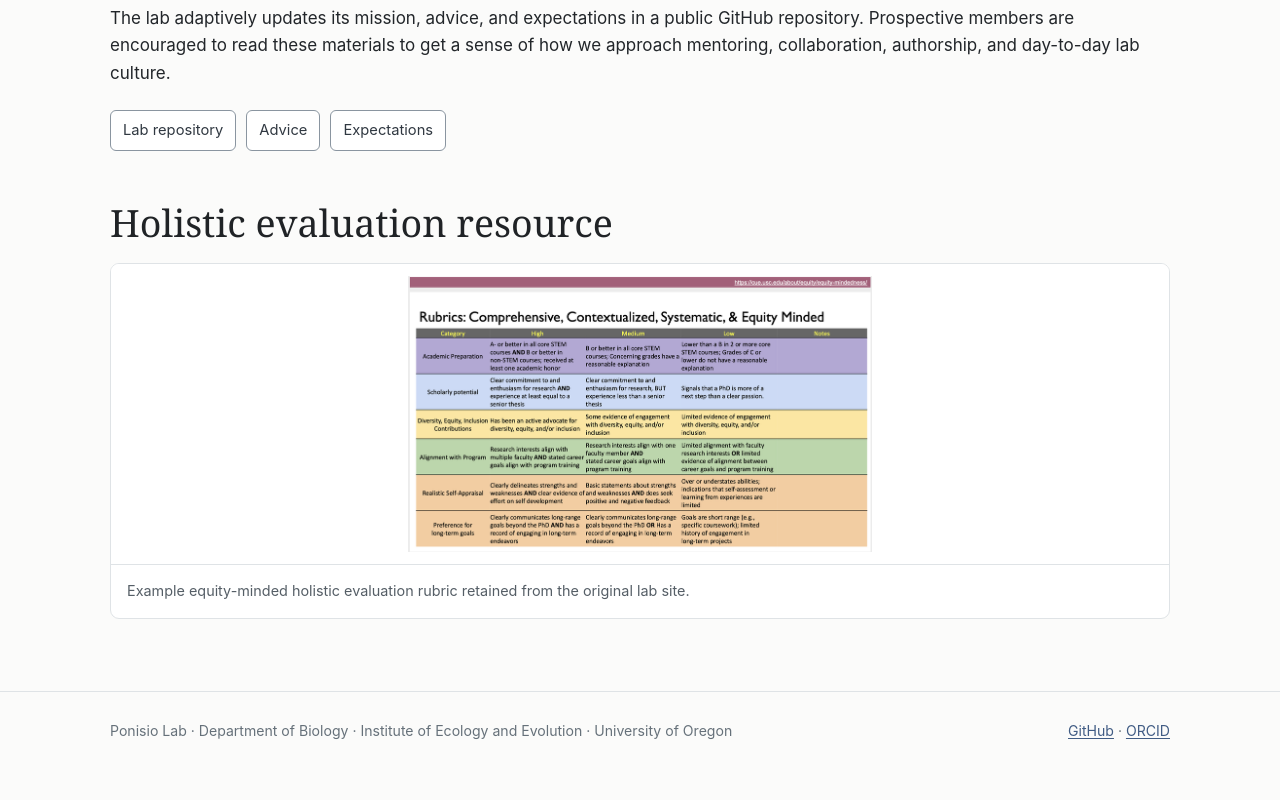
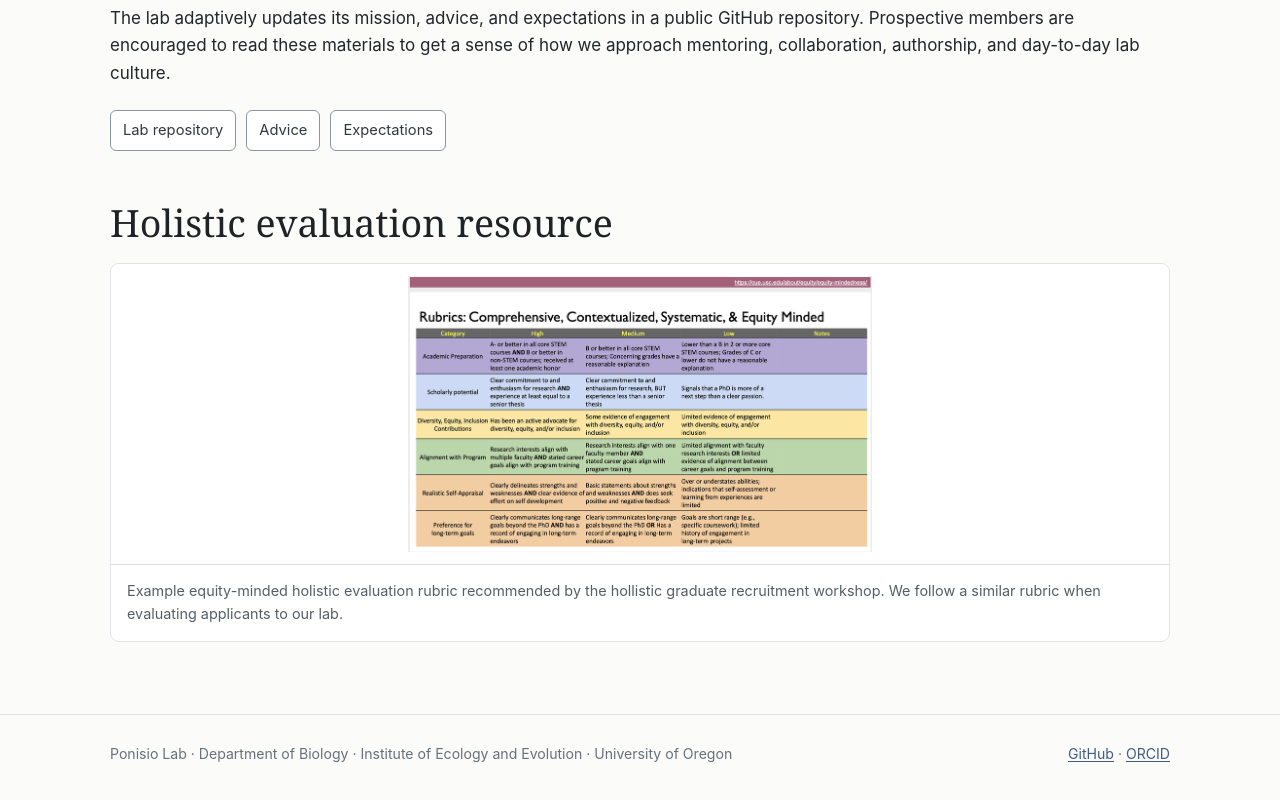
Before and after one commit to lponisio/lponisio.github.io, a plain HTML site: page join.html in a window 1280 px wide. Shown: the part 3176-3976 px from the top of the page. Drawn offline with Linux system fonts and the light colour scheme.

Commit message:
updated rubric

```diff
--- a/join.html
+++ b/join.html
@@ -87,7 +87,14 @@
 <div class="button-row"><a class="button" href="https://github.com/lponisio/PonisioLab">Lab repository</a><a class="button" href="https://github.com/lponisio/PonisioLab/blob/master/expectations/general_advice/generalAdvice.tex">Advice</a><a class="button" href="https://github.com/lponisio/PonisioLab/blob/master/expectations/lab_personnel_expectations/personnel.tex">Expectations</a></div>
 
 <h2>Holistic evaluation resource</h2>
-<figure class="figure-card"><img src="assets/images/example-rubric.png" alt="Example holistic graduate recruitment rubric"><figcaption>Example equity-minded holistic evaluation rubric retained from the original lab site.</figcaption></figure>
+<figure class="figure-card"><img src="assets/images/example-rubric.png"
+				 alt="Example holistic graduate
+				      recruitment
+				      rubric"><figcaption>Example
+    equity-minded holistic evaluation rubric recommended by the hollistic
+				 graduate recruitment workshop. We
+				 follow a similar rubric when
+				 evaluating applicants to our lab. </figcaption></figure>
 
 </div></main>
 <footer class="site-footer"><div class="wrap footer-grid">
```
